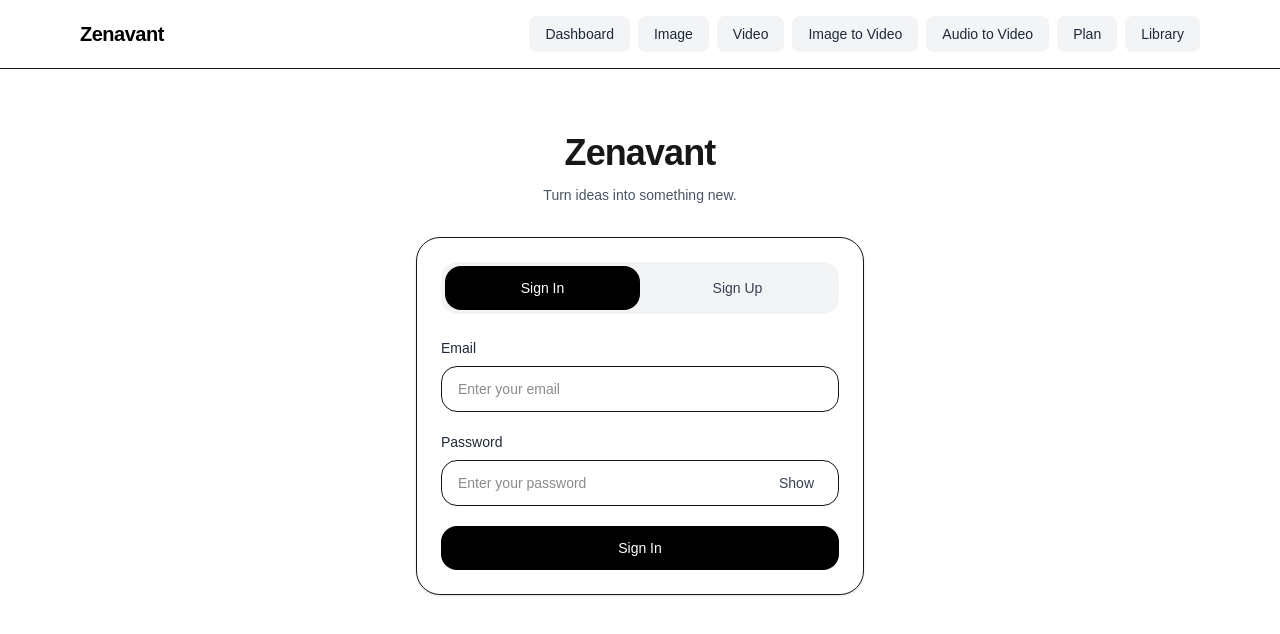
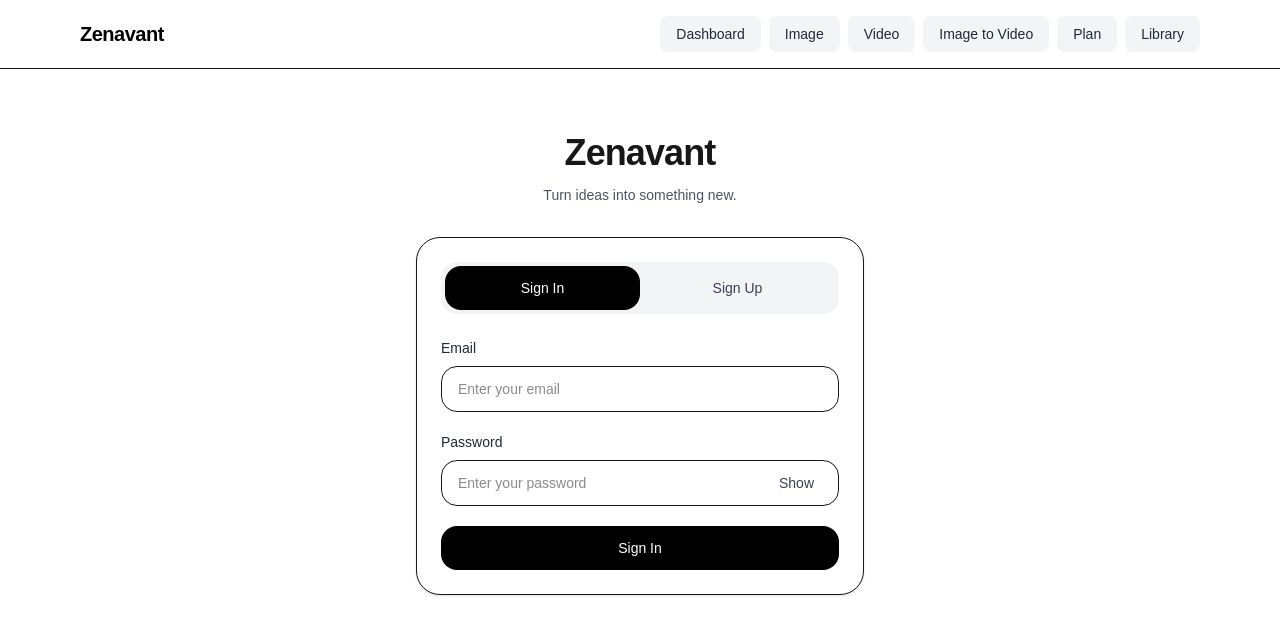
Before and after one commit to tamalock57/zenavant, a Next.js app: page / in a window 1280 px wide. Shown: the top 634 px of the page. Built offline with nearby package versions, Linux system fonts and the light colour scheme; no server answers.

Commit message:
Remove Audio to Video from website navigation and dashboard

```diff
--- a/app/components/Navbar.tsx
+++ b/app/components/Navbar.tsx
@@ -8,7 +8,6 @@
   { href: "/tools/image-maker", label: "Image" },
   { href: "/tools/video-maker", label: "Video" },
   { href: "/tools/image-to-video", label: "Image to Video" },
-  { href: "/tools/audio-to-video", label: "Audio to Video" },
   { href: "/tools/turn-thought-into-plan", label: "Plan" },
   { href: "/tools/library", label: "Library" },
 ];
--- a/app/dashboard/page.tsx
+++ b/app/dashboard/page.tsx
@@ -23,12 +23,6 @@
     description: "Upload an image and turn it into motion.",
     href: "/tools/image-to-video",
     cta: "Open Image to Video",
-  },
-  {
-    title: "Audio to Video",
-    description: "Upload audio and build a video around it.",
-    href: "/tools/audio-to-video",
-    cta: "Open Audio to Video",
   },
   {
     title: "Plan Tool",
```
